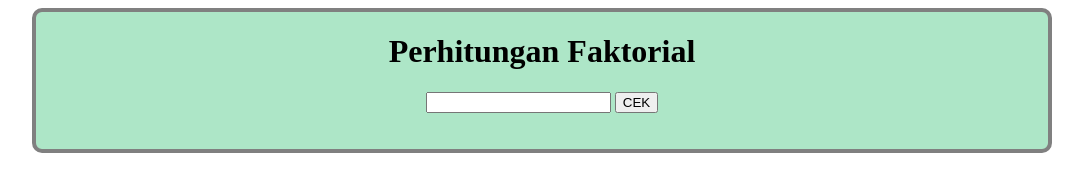
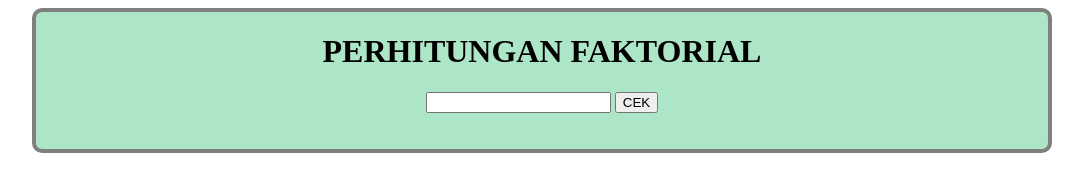
Before and after one commit to yanuarsabikhi/Kelompok2_R, a plain HTML site: page faktorial.html in a window 1280 px wide. Shown: the whole page, without its empty margins (102-1185 px from the left). Drawn offline with Linux system fonts and the light colour scheme.

Commit message:
Update faktorial.html

```diff
--- a/faktorial.html
+++ b/faktorial.html
@@ -26,7 +26,7 @@
 </head>
 <body>
     <main>
-        <h1> Perhitungan Faktorial </h1>
+        <h1> PERHITUNGAN FAKTORIAL </h1>
         <!-- Nama Judul -->
 		<form>
 			<input type="" name="" id="input">
```
